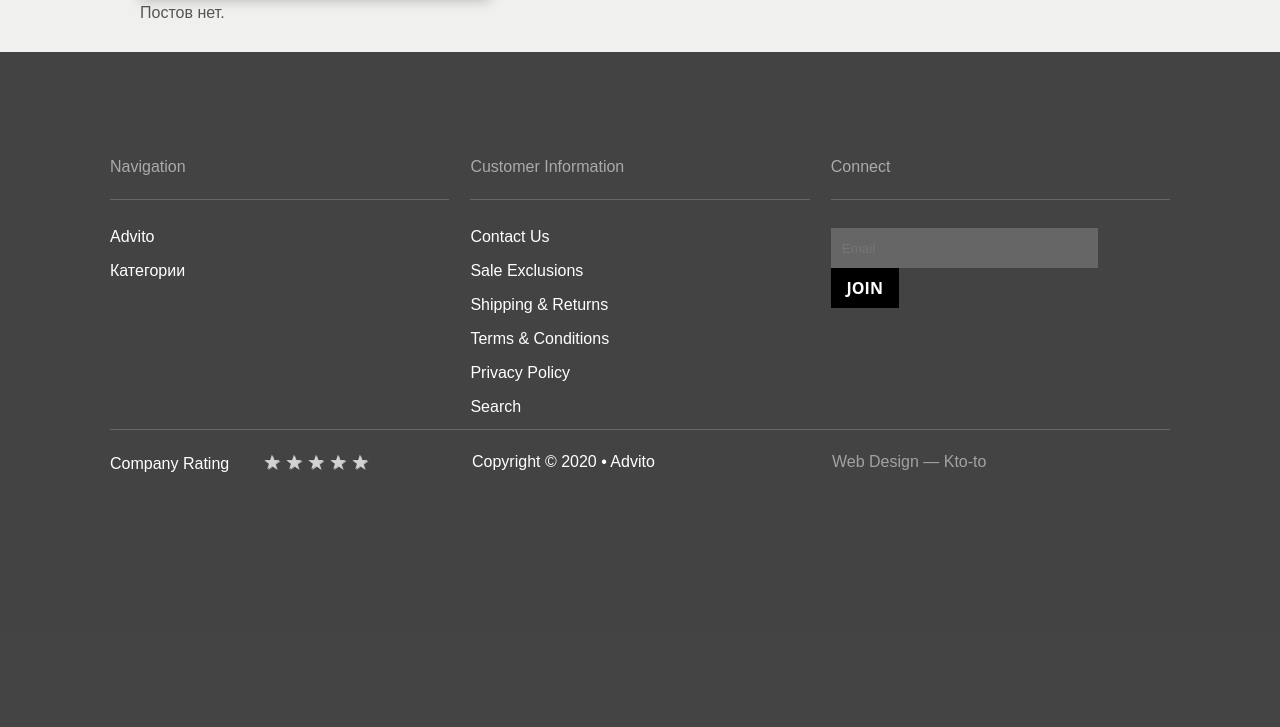
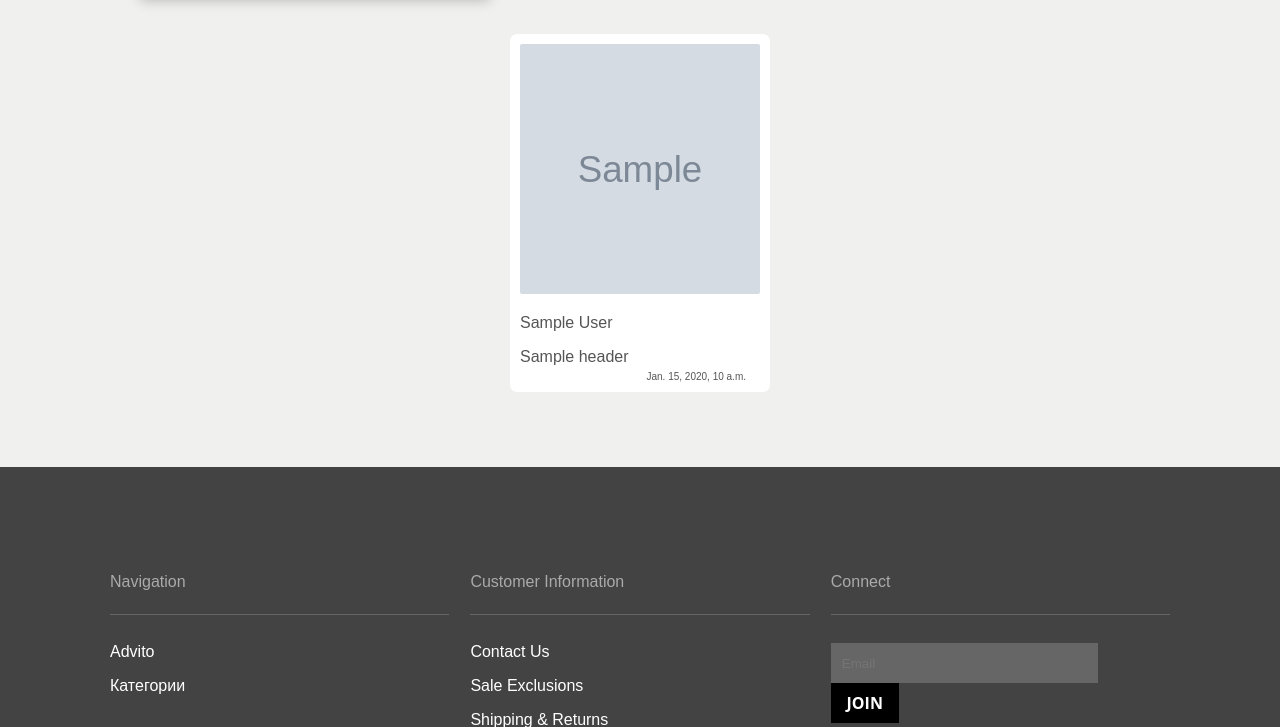
Before and after one commit to ElizavetaDyakova/Advito_site, a Django app: template dj-master/advito/templates/advito/profile.html in a window 1280 px wide. Shown: the part 458-1185 px from the top of the page. Before the commit the page ends 930 px from the top, so only its background shows below. Run offline with Django 3.2, Linux system fonts and the light colour scheme; the template is opened without the code that fills it: most values are stand-ins (such as "Sample title", 1, 10 or a date in 2020); grey boxes marked "Sample" are stand-in pictures.

Commit message:
Update profile.html

```diff
--- a/dj-master/advito/templates/advito/profile.html
+++ b/dj-master/advito/templates/advito/profile.html
@@ -32,16 +32,23 @@
             {% endif %}
     </div>
     </section>
-    {% if user.post.all  %}
+    {% if profile.user.add_set.all  %}
+    <li class='active'>
     <!-- Элементы с постами -->
-            {% for post in profile.user.post.all %}
-                <a href='{% url 'post_detail' post.id %}'>
-                    <img src = '{{ post.image.url }}' alt="Card image cap"> </a>
-                  <p class="card-text"> {{ post.description }}</p>
-                    <small class="text-muted">
-                        <a href= '{% url 'profile' post.author.id%}'> {{post.author.username}} </a>
-                    </small>
-
+            <ul class="post-set">
+            {% for post in profile.user.add_set.all %}
+           <li class="post-set-block">
+               <a href="{% url 'post_detail' post.id %}">
+                   <div>
+                       <img class="imagi" alt="posts image" src="{{ post.image.url }}"
+                            style="height: 250px;">
+                   </div>
+                   <p>{{ post.author }}</p>
+                   <p>{{ post.header }}</p>
+                   <p class="data">{{ post.date_pub }}</p>
+               </a>
+           </li>
+    </ul>
             {% endfor %}
     <!-- Конец элементов с постами -->
     {% else %}
```
